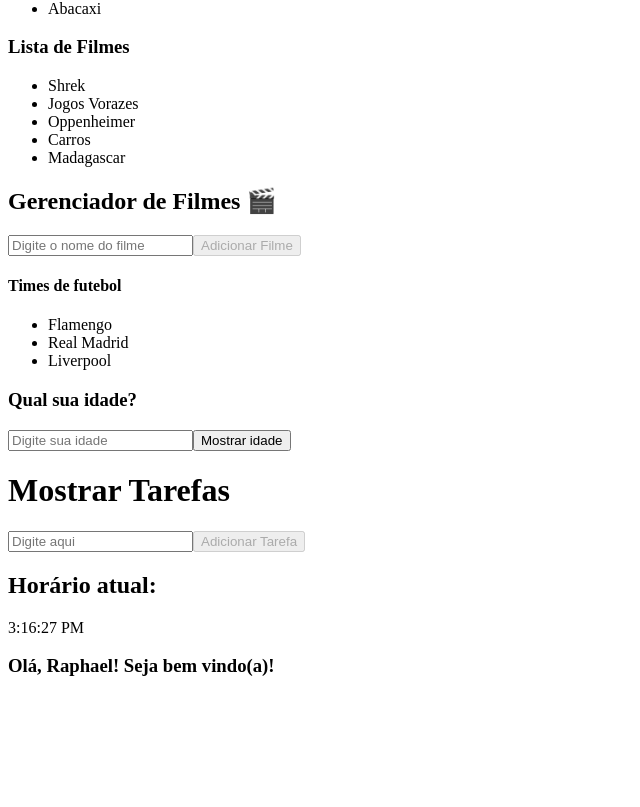
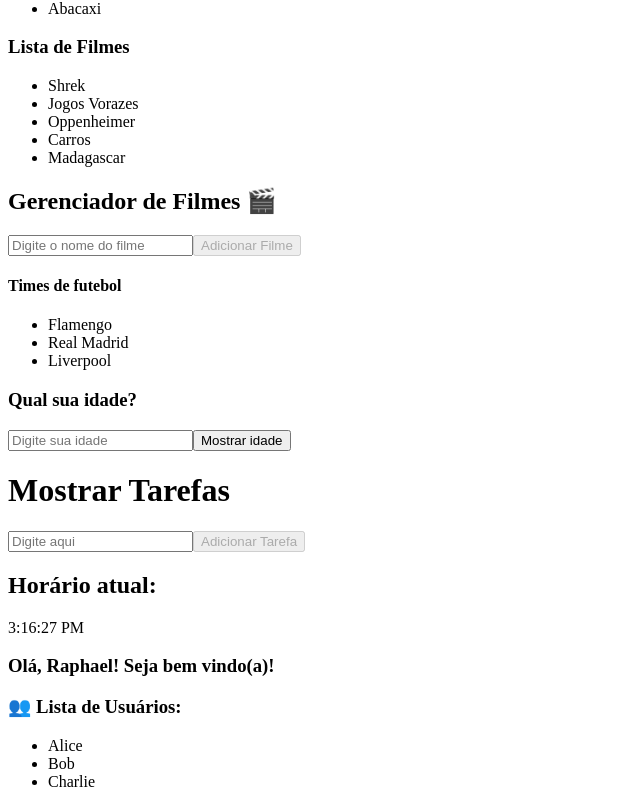
Before and after one commit to RaphaelMondego/react-doc, a React (Vite) app: page / in a window 1280 px wide. Shown: the part 807-1614 px from the top of the page, without its empty margins (0-640 px from the left). Before the commit the page ends 1503 px from the top, so only its background shows below. Built offline with nearby package versions, Linux system fonts and the light colour scheme.

Commit message:
props com useState (mais complexo)

```diff
--- a/src/App.jsx
+++ b/src/App.jsx
@@ -20,6 +20,7 @@ import MensagemTemporaria from "./components/MensagemTemporaria";
 import BotaoVisivel from "./components/BotaoVisivel";
 import Alerta from "./components/Alerta";
 import Saudacao from "./components/Saudacao";
+import CarregarUsuarios from "./components/CarregarUsuarios";
 
 function App(){
   return(
@@ -46,6 +47,7 @@ function App(){
       <BotaoVisivel />
       <Alerta />
       <Saudacao nome = "Raphael"/>
+      <CarregarUsuarios />
     </div>
   );
 }
--- /dev/null
+++ b/src/components/CarregarUsuarios.jsx
@@ -0,0 +1,50 @@
+import { useEffect, useState } from "react";
+
+function CarregarUsuarios() {
+  const [usuarios, setUsuarios] = useState([]);       // Dados simulados da "API"
+  const [carregando, setCarregando] = useState(true); // Mostra o "Carregando..."
+  const [erro, setErro] = useState(false);            // Mostra erro se falhar
+
+  useEffect(() => {
+    const timer = setTimeout(() => {
+      const sucesso = Math.random() > 0.3; // 70% de chance de sucesso
+
+      if (sucesso) {
+        setUsuarios([
+          { id: 1, nome: "Alice" },
+          { id: 2, nome: "Bob" },
+          { id: 3, nome: "Charlie" },
+        ]);
+        setErro(false);
+      } else {
+        setErro(true); // Simula erro
+      }
+
+      setCarregando(false); // Finaliza o carregamento
+    }, 2000);
+
+    return () => clearTimeout(timer);
+  }, []);
+
+  // Renderização condicional:
+  if (carregando) {
+    return <p>🔄 Carregando usuários...</p>;
+  }
+
+  if (erro) {
+    return <p>❌ Erro ao carregar os usuários. Tente novamente mais tarde.</p>;
+  }
+
+  return (
+    <div>
+      <h3>👥 Lista de Usuários:</h3>
+      <ul>
+        {usuarios.map((usuario) => (
+          <li key={usuario.id}>{usuario.nome}</li>
+        ))}
+      </ul>
+    </div>
+  );
+}
+
+export default CarregarUsuarios;
```
